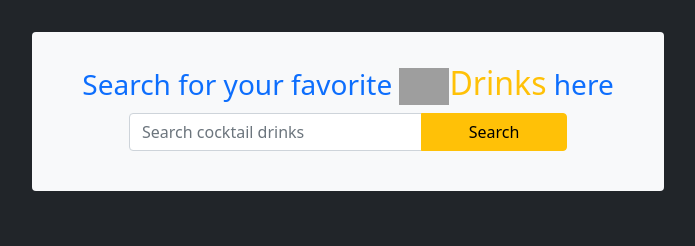
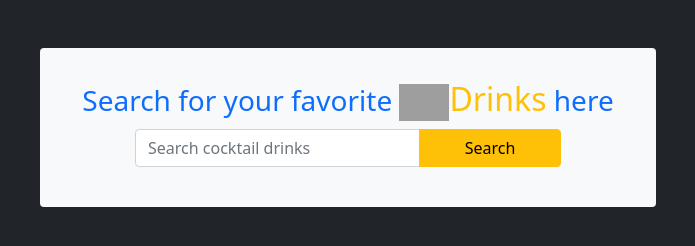
Before and after one commit to Sadman95/cocktail-api, a plain HTML site: page index.html in a window 1280 px wide. Shown: the whole page, without its empty margins (292-987 px from the left). Drawn offline with nearby package versions, Linux system fonts and the light colour scheme; grey boxes are pictures that could not be loaded.

Commit message:
display section gutter fixed

```diff
--- a/index.html
+++ b/index.html
@@ -7,7 +7,7 @@
     <title>Cocktail</title>
     <link href="https://cdn.jsdelivr.net/npm/bootstrap@5.0.2/dist/css/bootstrap.min.css" rel="stylesheet" integrity="sha384-EVSTQN3/azprG1Anm3QDgpJLIm9Nao0Yz1ztcQTwFspd3yD65VohhpuuCOmLASjC" crossorigin="anonymous">
 </head>
-<body style="overflow-x: hidden" class="bg-dark p-2">
+<body style="overflow-x: hidden" class="bg-dark p-4">
     <section class="bg-light rounded-2 w-50 mx-auto p-4 my-4">
         <h3 class="text-center text-primary my-2">Search for your favorite <span class="text-warning fs-2"><img width="50px" src="https://toppng.com/uploads/preview/cocktail-icon-clipart-cocktail-drinks-splash-11562965982ikwi02c99o.png" alt="">Drinks</span> here</h3>
         <div class="input-group mb-3 w-75 mx-auto row row-cols-md-2 row-cols-1 gy-sm-2">
```
